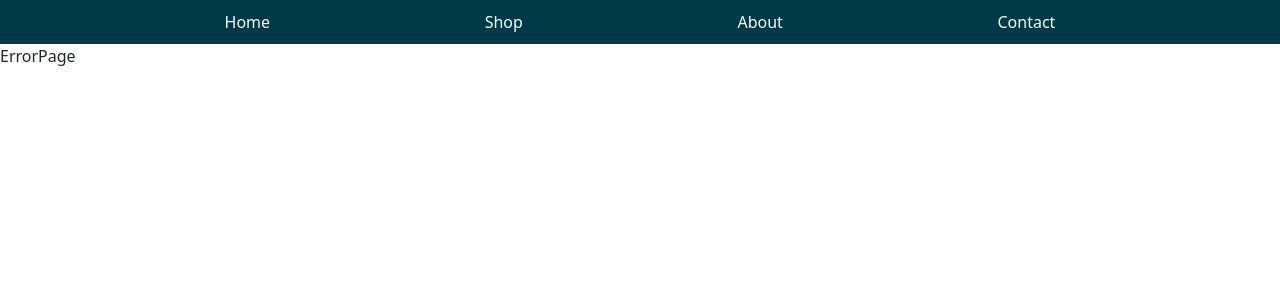
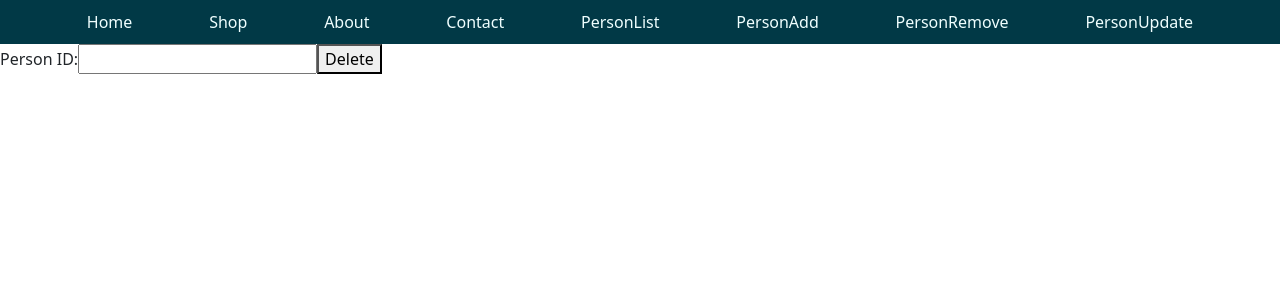
Before and after one commit to daria1703/The-Swan-House, a React (Create React App) app: page /personRemove in a window 1280 px wide. Shown: the top 300 px of the page. Built offline with nearby package versions, Linux system fonts and the light colour scheme.

Commit message:
LogonAndRegistration

```diff
--- a/package.json
+++ b/package.json
@@ -6,6 +6,7 @@
     "@testing-library/jest-dom": "^5.16.5",
     "@testing-library/react": "^13.4.0",
     "@testing-library/user-event": "^13.5.0",
+    "axios": "^0.24.0",
     "bootstrap": "^5.2.2",
     "react": "^18.2.0",
     "react-bootstrap": "^2.5.0",
--- a/src/App.js
+++ b/src/App.js
@@ -7,6 +7,10 @@ import Contact from './Pages/Contact';
 import ErrorPage from './Pages/ErrorPage';
 import "bootstrap/dist/css/bootstrap.min.css";
 import Product from './Pages/Product';
+import PersonList from './Pages/PersonList';
+import PersonAdd from './Pages/PersonAdd';
+import PersonRemove from './Pages/PersonRemove';
+import PersonUpdate from './Pages/PersonUpdate'
 
 
 function App() {
@@ -17,6 +21,11 @@ function App() {
         <Link className="nav-item nav-link" to="/products">Shop</Link>
         <Link className="nav-item nav-link" to="/about">About</Link>
         <Link className="nav-item nav-link" to="/contact">Contact</Link>
+        <Link className="nav-item nav-link" to="/personList">PersonList</Link>
+        <Link className="nav-item nav-link" to="/personAdd">PersonAdd</Link>
+        <Link className="nav-item nav-link" to="/personRemove">PersonRemove</Link>
+        <Link className="nav-item nav-link" to="/personUpdate">PersonUpdate</Link>
+
       </nav>
       <Routes>
         <Route path="/" element={<Home />} />
@@ -24,6 +33,10 @@ function App() {
         <Route path="/product/:_id" element={<Product />} />
         <Route path="/about" element={<About />} />
         <Route path="/contact" element={<Contact />} />
+        <Route path="/personList" element={<PersonList />} />
+        <Route path="/personAdd" element={<PersonAdd />} />
+        <Route path="/personRemove" element={<PersonRemove />} />
+        <Route path="/personUpdate" element={<PersonUpdate />} />
         <Route path="*" element={<ErrorPage />} />
       </Routes>
     </Router>
--- /dev/null
+++ b/src/Pages/PersonAdd.js
@@ -0,0 +1,43 @@
+import React from 'react';
+import axios from 'axios';
+
+export default class PersonAdd extends React.Component {
+    constructor(props) {
+		super(props)
+
+		this.state = {
+            name: " ",
+		}
+	}
+
+	handleChange = e => {
+		this.setState({ [e.target.name]: e.target.value })
+	}
+
+	handleSubmit = e => {
+		e.preventDefault()
+		console.log(this.state)
+		axios
+			.post('https://swan-server.herokuapp.com/users/', this.state)
+			.then(response => {
+				console.log(response)
+			})
+			.catch(error => {
+				console.log(error)
+			})
+	}
+
+  render() {
+    return (
+      <div>
+        <form onSubmit={this.handleSubmit}>
+          <label>
+            Person Name:
+            <input type="text" name="name" onChange={this.handleChange} />
+          </label>
+          <button type="submit">Add</button>
+        </form>
+      </div>
+    )
+  }
+}
--- /dev/null
+++ b/src/Pages/PersonList.js
@@ -0,0 +1,31 @@
+import React from 'react';
+import axios from 'axios';
+
+export default class PersonList extends React.Component {
+  state = {
+    persons: []
+  }
+
+  componentDidMount() {
+    axios.get(`https://swan-server.herokuapp.com/users/`)
+      .then(res => {
+        const persons = res.data;
+        this.setState({ persons });
+      })
+  }
+
+  render() {
+    return (
+      <ul>
+        {
+          this.state.persons
+            .map(person =>
+              <li key={person._id}>
+                {person.name + " "}
+                {person._id}</li>
+            )
+        }
+      </ul>
+    )
+  }
+}
--- /dev/null
+++ b/src/Pages/PersonRemove.js
@@ -0,0 +1,40 @@
+import React from 'react';
+import axios from 'axios';
+
+export default class PersonRemove extends React.Component {
+  constructor(props) {
+    super(props)
+
+    this.state = {
+      _id: " ",
+    }
+  }
+
+  handleChange = event => {
+    this.setState({ _id: event.target.value });
+  }
+
+  handleSubmit = event => {
+    event.preventDefault();
+
+    axios.delete(`https://swan-server.herokuapp.com/users/${this.state._id}`)
+      .then(res => {
+        console.log(res);
+        console.log(res.data);
+      })
+  }
+
+  render() {
+    return (
+      <div>
+        <form onSubmit={this.handleSubmit}>
+          <label>
+            Person ID:
+            <input type="text" name="_id" onChange={this.handleChange} />
+          </label>
+          <button type="submit">Delete</button>
+        </form>
+      </div>
+    )
+  }
+}
--- /dev/null
+++ b/src/Pages/PersonUpdate.js
@@ -0,0 +1,46 @@
+// import React from 'react';
+// import axios from 'axios';
+
+////// dopiero do zrobienia i przemyślenia
+
+
+// export default class PersonUpdate extends React.Component {
+//     constructor(props) {
+// 		super(props)
+
+// 		this.state = {
+//             name: " ",
+// 		}
+// 	}
+
+// 	handleChange = e => {
+// 		this.setState({ [e.target.name]: e.target.value })
+// 	}
+
+// 	handleSubmit = e => {
+// 		e.preventDefault()
+// 		console.log(this.state)
+// 		axios
+// 			.patch('https://swan-server.herokuapp.com/users/', this.state)
+// 			.then(response => {
+// 				console.log(response)
+// 			})
+// 			.catch(error => {
+// 				console.log(error)
+// 			})
+// 	}
+
+//   render() {
+//     return (
+//       <div>
+//         <form onSubmit={this.handleSubmit}>
+//           <label>
+//             Person Name:
+//             <input type="text" name="name" onChange={this.handleChange} />
+//           </label>
+//           <button type="submit">Add</button>
+//         </form>
+//       </div>
+//     )
+//   }
+// }
```
Also changed, not shown: src/Pages/Login.js (added), 1 other file (tests, documents, lock files or other folders).
